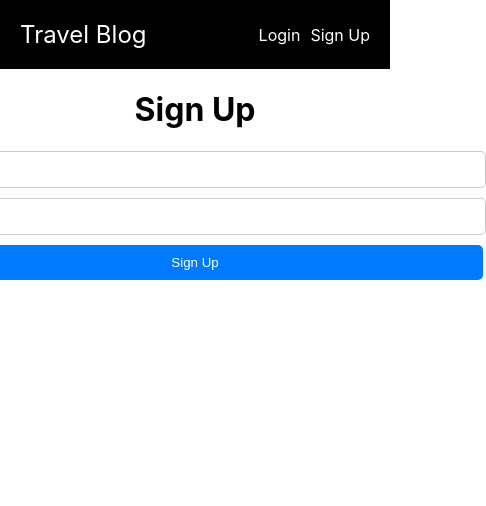
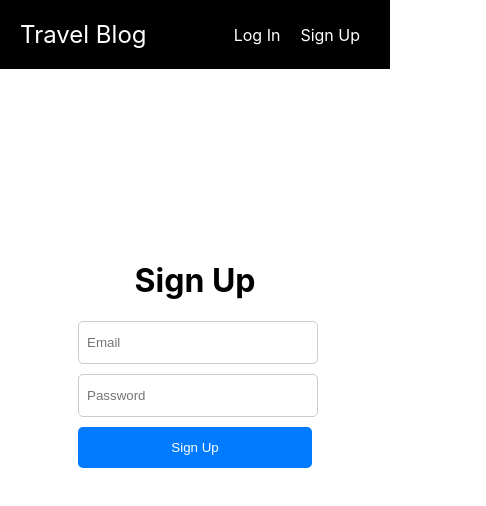
Before and after one commit to minh197/WeBlog, a React (Create React App) app in the folder client/: page / in a window 390 px wide. Shown: the top 506 px of the page, 486 px wide, since content can reach past the window. Built offline with nearby package versions, Linux system fonts and the light colour scheme; the HTML template or start-up script is replaced by a standard one.

Commit message:
Make the Sign Up form responsive

```diff
--- a/client/src/components/Auth/signup.css
+++ b/client/src/components/Auth/signup.css
@@ -1,30 +1,30 @@
-.signup-form-container {
-    margin: 0 auto;
-    padding: 20px;
-    border: 1px solid #ccc;
-    border-radius: 5px;
-    background-color: #f9f9f9;
-  }
-
-  .signup-form {
+.form-container {
+    width: 60%;
+    height: 100vh;
+    margin: auto;
     display: flex;
     flex-direction: column;
     justify-content: center;
     align-items: center;
   }
 
+  .signup-form {
+    /* Put the sign up form half way vertically across the form container */
+    height: calc(100% / 2);
+  }
+
   input[type="email"],
   input[type="password"] {
-    width: 35rem;
+    width: 95%;
     margin-bottom: 10px;
-    padding: 10px;
+    padding: 13px 8px;
     border: 1px solid #ccc;
     border-radius: 5px;
   }
 
   button {
-    width: 36rem;
-    padding: 10px 20px;
+    width: 100%;
+    padding: 13px 0px;
     border: none;
     border-radius: 5px;
     background-color: #007bff;
@@ -35,3 +35,9 @@
   button:hover {
     background-color: #0056b3;
   }
+
+  @media screen and (max-width: 500px) {
+    /* .signup-form-container {
+        width: 30%;
+    } */
+  }
--- a/client/src/components/NavBar/NavBar.jsx
+++ b/client/src/components/NavBar/NavBar.jsx
@@ -8,7 +8,7 @@ const NavBar = () => {
         <span className="app-name">Travel Blog</span>
       </div>
       <div className="navbar-right">
-        <a href="#" className="navbar-link">Login</a>
+        <a href="#" className="navbar-link">Log In</a>
         <a href="#" className="navbar-link">Sign Up</a>
       </div>
     </div>
--- a/client/src/components/NavBar/navbar.css
+++ b/client/src/components/NavBar/navbar.css
@@ -24,5 +24,5 @@
   .navbar-link {
     color: white;
     text-decoration: none;
-    margin-left: 10px;
+    margin: 0px 10px 0 10px;
   }
```
